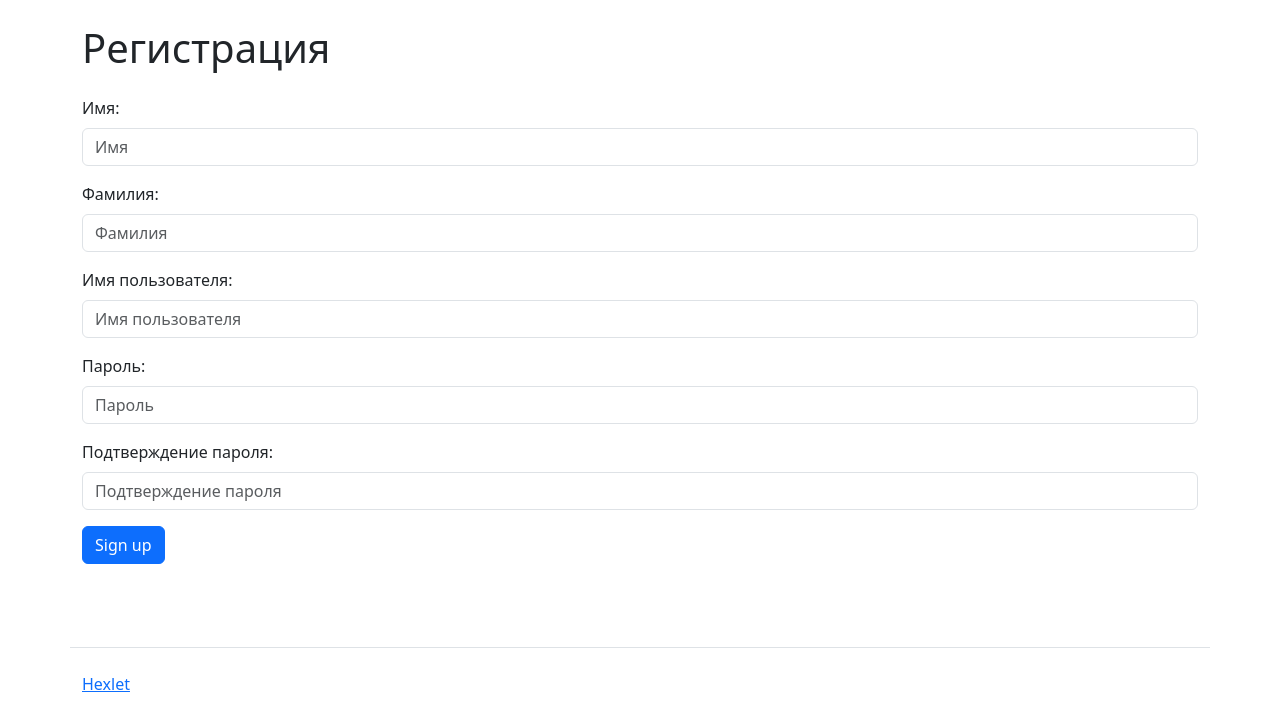
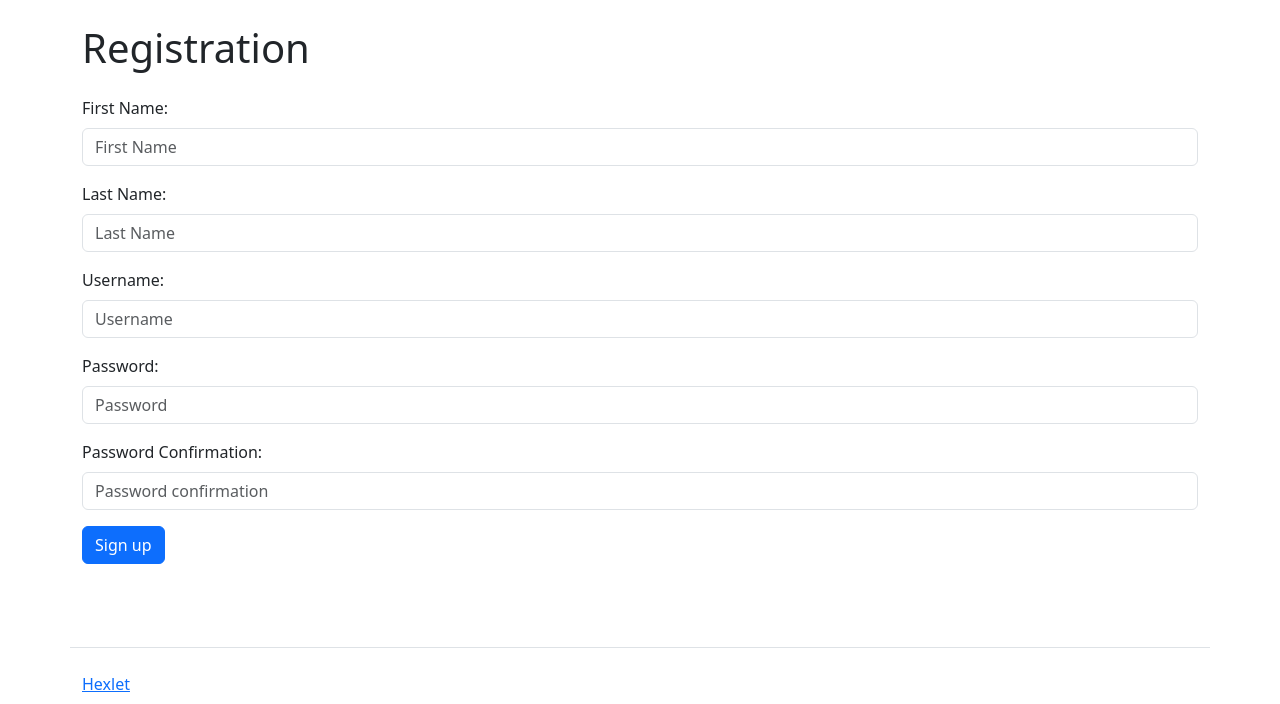
Before and after one commit to EzerTigger/python-project-52, a Django app: page /users/create/ in a window 1280 px wide. Shown: the part 56-760 px from the top of the page. Run offline with Django 5.2, Linux system fonts and the light colour scheme; some libraries are stand-ins or nearby versions.

Commit message:
Make translate

```diff
--- a/task_manager/task/forms.py
+++ b/task_manager/task/forms.py
@@ -1,4 +1,5 @@
 from django import forms
+from django.utils.translation import gettext_lazy as _
 from django.contrib.auth.models import User
 from django.contrib.auth.forms import UserCreationForm, AuthenticationForm, \
     UserChangeForm
@@ -6,30 +7,30 @@ from .models import *
 
 
 class UserForm(forms.ModelForm):
-    first_name = forms.CharField(label='Имя', widget=forms.TextInput(
+    first_name = forms.CharField(label=_("First Name"), widget=forms.TextInput(
         attrs={
             'class': 'form-control',
-            'placeholder': 'Имя'
+            'placeholder': _('First Name')
         }))
-    last_name = forms.CharField(label='Фамилия', widget=forms.TextInput(
+    last_name = forms.CharField(label=_("Last Name"), widget=forms.TextInput(
         attrs={
             'class': 'form-control',
-            'placeholder': 'Фамилия'
+            'placeholder': _('Last Name')
         }))
-    username = forms.CharField(label='Имя пользователя', widget=forms.TextInput(
+    username = forms.CharField(label=_("Username"), widget=forms.TextInput(
         attrs={
             'class': 'form-control',
-            'placeholder': 'Имя пользователя'
+            'placeholder': _('Username')
         }))
-    password1 = forms.CharField(label='Пароль', widget=forms.PasswordInput(
+    password1 = forms.CharField(label=_("Password"), widget=forms.PasswordInput(
         attrs={
             'class': 'form-control',
-            'placeholder': 'Пароль'
+            'placeholder': _('Password')
         }))
-    password2 = forms.CharField(label='Подтверждение пароля', widget=forms.PasswordInput(
+    password2 = forms.CharField(label=_("Password Confirmation"), widget=forms.PasswordInput(
         attrs={
             'class': 'form-control',
-            'placeholder': 'Подтверждение пароля'
+            'placeholder': _('Password confirmation')
         }))
 
     class Meta:
--- a/task_manager/task/templates/auth/user_form.html
+++ b/task_manager/task/templates/auth/user_form.html
@@ -6,7 +6,7 @@
 {% block content %}
 
   <h1 class="my-4">
-    Регистрация
+    {% translate 'Registration' %}
   </h1>
 
   <form method="post">
@@ -15,6 +15,6 @@
       <div class="mb-3"><label class="form-label" for="{{f.id_for_label}}">{{f.label}}: </label>{{ f }}</div>
       <div class="form-error">{{ f.errors }}</div>
     {% endfor %}
-  <input class="btn btn-primary" type="submit" value="Sign up">
+  <input class="btn btn-primary" type="submit" value="{% translate 'Sign up' %}">
 </form>
 {% endblock %}
```
Also changed, not shown: task_manager/task/locale/ru/LC_MESSAGES/django.po, 1 other file.
